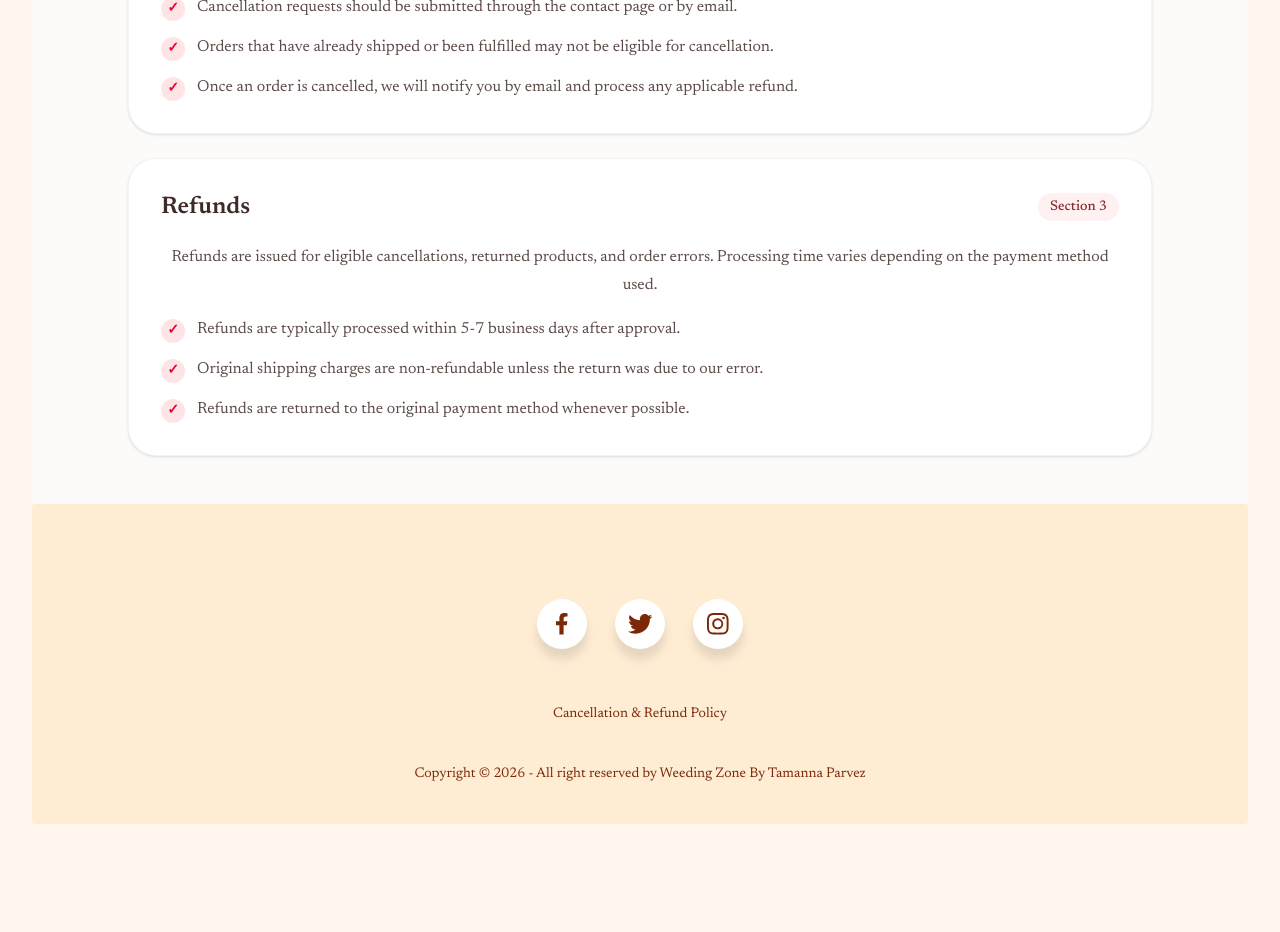
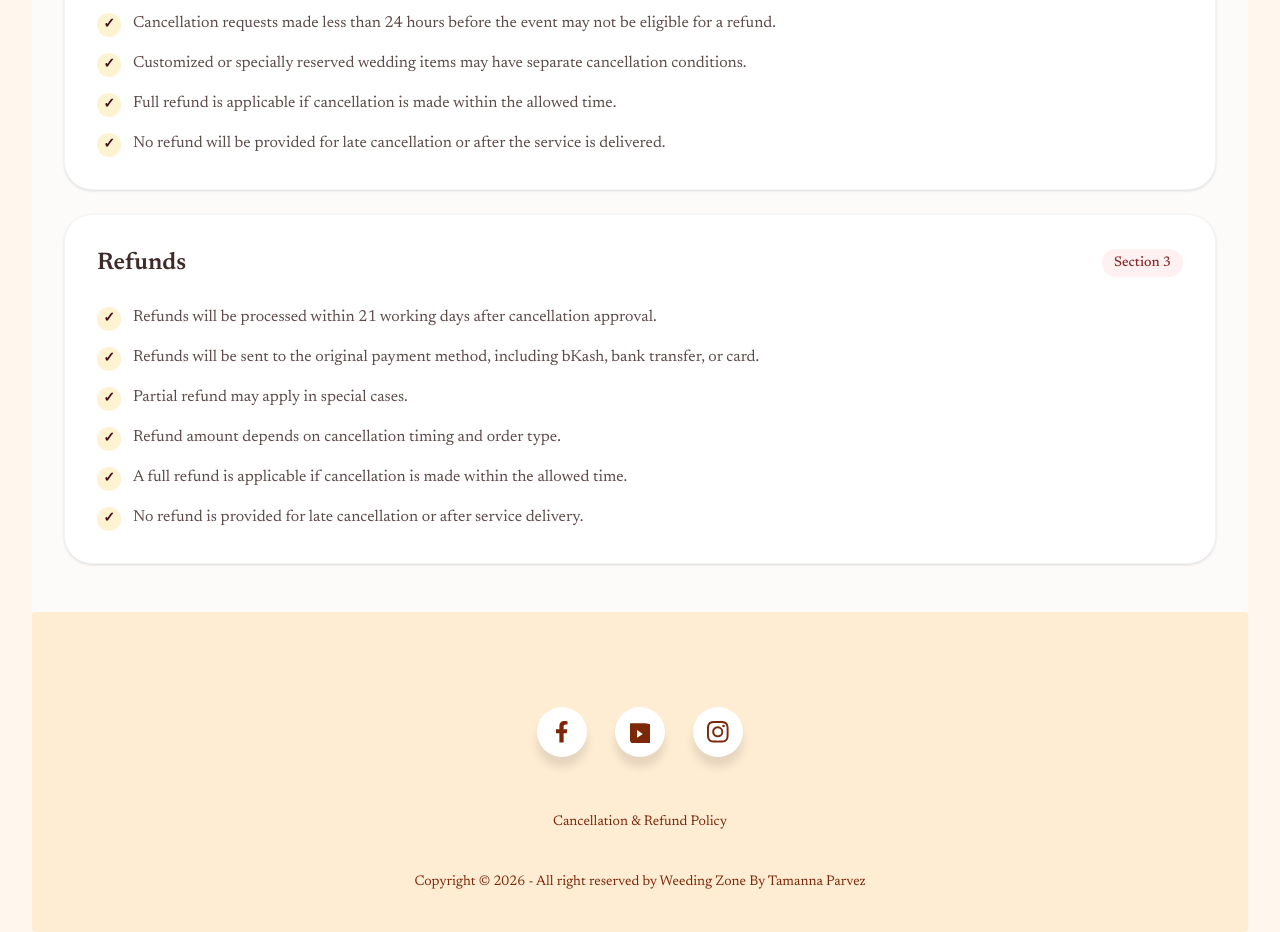
Before and after one commit to tamanna-cse-iubat/weeding-zone, a React (Vite) app in the folder weeding-zone-client/: page /policy in a window 1280 px wide. Shown: the part 820-1752 px from the top of the page. Before the commit the page ends 1644 px from the top, so only its background shows below. Built offline with nearby package versions, Linux system fonts and the light colour scheme; no server answers.

Commit message:
footer icon link

```diff
--- a/weeding-zone-client/src/assets/Components/Cancellation & Refund Policy/Policy.jsx
+++ b/weeding-zone-client/src/assets/Components/Cancellation & Refund Policy/Policy.jsx
@@ -1,40 +1,37 @@
 import React from 'react';
-import { Link } from 'react-router';
 
 const policySections = [
     {
         id: 'overview',
         title: 'Overview',
-        paragraphs: [
+        bullets: [
             'We want you to feel confident when shopping with us. This Cancellation & Refund Policy explains how cancellations and refunds are handled for products and services purchased through our website.',
         ],
     },
     {
         id: 'cancellations',
         title: 'Order Cancellation',
-        paragraphs: [
-            'If you need to cancel an order, please contact our support team as soon as possible. Cancellations are accepted before the order has entered the shipping process or before any service has been rendered.',
-        ],
         bullets: [
-            'Cancellation requests should be submitted through the contact page or by email.',
-            'Orders that have already shipped or been fulfilled may not be eligible for cancellation.',
-            'Once an order is cancelled, we will notify you by email and process any applicable refund.',
+            'Orders can be cancelled within 24 hours of placing the order without any additional charge.',
+            'If the cancellation is made 3 days before the event date, a partial refund may be provided.',
+            'Cancellation requests made less than 24 hours before the event may not be eligible for a refund.',
+            'Customized or specially reserved wedding items may have separate cancellation conditions.',
+            'Full refund is applicable if cancellation is made within the allowed time.',
+            'No refund will be provided for late cancellation or after the service is delivered.',
         ],
     },
     {
         id: 'refunds',
         title: 'Refunds',
-        paragraphs: [
-            'Refunds are issued for eligible cancellations, returned products, and order errors. Processing time varies depending on the payment method used.',
-        ],
         bullets: [
-            'Refunds are typically processed within 5-7 business days after approval.',
-            'Original shipping charges are non-refundable unless the return was due to our error.',
-            'Refunds are returned to the original payment method whenever possible.',
+            'Refunds will be processed within 21 working days after cancellation approval.',
+            'Refunds will be sent to the original payment method, including bKash, bank transfer, or card.',
+            'Partial refund may apply in special cases.',
+            'Refund amount depends on cancellation timing and order type.',
+            'A full refund is applicable if cancellation is made within the allowed time.',
+            'No refund is provided for late cancellation or after service delivery.',
         ],
     },
-
-
 ];
 
 const Policy = () => {
@@ -46,14 +43,14 @@ const Policy = () => {
 
     return (
         <section className="min-h-screen bg-[#FDFBF9] py-12 px-4 sm:px-6 lg:px-8">
-            <div className="mx-auto max-w-5xl">
-                <div className="overflow-hidden rounded-[2rem] border border-gray-100 bg-white shadow-[0_40px_120px_-40px_rgba(74,14,27,0.35)]">
+            <div className="mx-auto max-w-6xl">
+                <div className="overflow-hidden rounded-4xl border border-gray-100 bg-white shadow-[0_40px_120px_-40px_rgba(74,14,27,0.35)]">
                     <div className="h-2 bg-[#4A0E1B]"></div>
                     <div className="p-8 md:p-12">
-                        <span className="inline-block rounded-full bg-rose-50 px-4 py-2 text-xs font-semibold uppercase tracking-[.2em] text-[#8A2B2B]">
+                        <span className="inline-flex items-center rounded-full bg-rose-50 px-4 py-2 text-xs font-semibold uppercase tracking-[.2em] text-[#8A2B2B]">
                             Policy Document
                         </span>
-                        <div className="mt-6 sm:flex sm:items-end sm:justify-between gap-4">
+                        <div className="mt-6 grid gap-6 lg:grid-cols-[1.7fr_0.8fr] lg:items-end">
                             <div>
                                 <h1 className="text-4xl font-semibold tracking-tight text-[#2A1A17] sm:text-5xl">
                                     Cancellation & Refund Policy
@@ -65,6 +62,7 @@ const Policy = () => {
                             <div className="rounded-3xl bg-[#FEF4F2] px-5 py-4 text-sm text-[#8A2B2B] ring-1 ring-rose-100">
                                 <p className="font-semibold">Last updated</p>
                                 <p className="mt-1">{lastUpdated}</p>
+                                <p className="mt-2 text-xs text-[#7E4A44]">Read the rules carefully for smooth cancellations and refunds.</p>
                             </div>
                         </div>
                     </div>
@@ -73,23 +71,18 @@ const Policy = () => {
                 <div className="mt-10 grid gap-6">
                     {policySections.map((section, index) => (
                         <article key={section.id} className="rounded-[1.75rem] border border-gray-100 bg-white p-8 shadow-sm transition-shadow duration-300 hover:shadow-xl">
-                            <div className="flex items-center justify-between gap-4">
+                            <div className="flex flex-col gap-4 lg:flex-row lg:items-center lg:justify-between">
                                 <h2 className="text-2xl font-semibold text-[#3F2A28]">{section.title}</h2>
                                 <span className="rounded-full bg-rose-50 px-3 py-1 text-sm font-medium text-[#8A2B2B]">
                                     Section {index + 1}
                                 </span>
                             </div>
-                            <div className="mt-5 space-y-4 text-[#5D4B48]">
-                                {section.paragraphs.map((paragraph, paragraphIndex) => (
-                                    <p key={paragraphIndex} className="leading-7">
-                                        {paragraph}
-                                    </p>
-                                ))}
+                            <div className="mt-6 space-y-4 text-[#5D4B48]">
                                 {section.bullets && (
                                     <ul className="space-y-3">
                                         {section.bullets.map((bullet, bulletIndex) => (
                                             <li key={bulletIndex} className="flex gap-3 text-base leading-7">
-                                                <span className="mt-1 inline-flex h-6 w-6 items-center justify-center rounded-full bg-rose-100 text-rose-600 text-sm font-bold">
+                                                <span className="mt-1 inline-flex h-6 w-6 items-center justify-center rounded-full bg-[#F5C518]/20 text-[#4A0E1B] text-sm font-bold">
                                                     ✓
                                                 </span>
                                                 <span>{bullet}</span>
--- a/weeding-zone-client/src/assets/Components/Footer/Footer.css
+++ b/weeding-zone-client/src/assets/Components/Footer/Footer.css
@@ -71,10 +71,11 @@
   color: #fff;
 }
 
-.wrapper .twitter:hover,
-.wrapper .twitter:hover .tooltip,
-.wrapper .twitter:hover .tooltip::before {
-  background: #1da1f2;
+.wrapper .youtube:hover,
+.wrapper .youtube:hover,
+.wrapper .youtube:hover .tooltip,
+.wrapper .youtube:hover .tooltip::before {
+  background: #ff0000;
   color: #fff;
 }
 
--- a/weeding-zone-client/src/assets/Components/Footer/Footer.jsx
+++ b/weeding-zone-client/src/assets/Components/Footer/Footer.jsx
@@ -7,6 +7,7 @@ const Footer = () => {
         <footer className="footer footer-horizontal footer-center bg-base-200 text-base-content rounded p-10">
 
             <ul class="wrapper">
+                <Link to="https://www.facebook.com/" target="_blank" rel="noopener noreferrer">
                     <li class="icon facebook">
                         <span class="tooltip">Facebook</span>
                         <svg
@@ -20,20 +21,26 @@ const Footer = () => {
                             ></path>
                         </svg>
                     </li>
-                <li class="icon twitter">
-                    <span class="tooltip">Twitter</span>
+                </Link>
+                <Link to="https://www.youtube.com/" target="_blank" rel="noopener noreferrer">
+                    <li class="icon youtube">
+                        <span class="tooltip">YouTube</span>
+
                         <svg
-                        height="1.8em"
+                            xmlns="http://www.w3.org/2000/svg"
+                            height="1.2em"
                             fill="currentColor"
-                        viewBox="0 0 48 48"
-                        xmlns="http://www.w3.org/2000/svg"
-                        class="twitter"
+                            class="bi bi-youtube"
+                            viewBox="0 0 18 20"
                         >
                             <path
-                            d="M42,12.429c-1.323,0.586-2.746,0.977-4.247,1.162c1.526-0.906,2.7-2.351,3.251-4.058c-1.428,0.837-3.01,1.452-4.693,1.776C34.967,9.884,33.05,9,30.926,9c-4.08,0-7.387,3.278-7.387,7.32c0,0.572,0.067,1.129,0.193,1.67c-6.138-0.308-11.582-3.226-15.224-7.654c-0.64,1.082-1,2.349-1,3.686c0,2.541,1.301,4.778,3.285,6.096c-1.211-0.037-2.351-0.374-3.349-0.914c0,0.022,0,0.055,0,0.086c0,3.551,2.547,6.508,5.923,7.181c-0.617,0.169-1.269,0.263-1.941,0.263c-0.477,0-0.942-0.054-1.392-0.135c0.94,2.902,3.667,5.023,6.898,5.086c-2.528,1.96-5.712,3.134-9.174,3.134c-0.598,0-1.183-0.034-1.761-0.104C9.268,36.786,13.152,38,17.321,38c13.585,0,21.017-11.156,21.017-20.834c0-0.317-0.01-0.633-0.025-0.945C39.763,15.197,41.013,13.905,42,12.429"
+                                d="M8.051 1.999h-.002C5.062 1.999 3.05 2.01 1.36 2.05c-1.69.04-3.02 1.37-3.06 3.06C-.01 6.05 0 8.062 0 11.051v-.002c0 2.989-.01 4.999-.05 6.69-.04 1.69 1.33 3.02 3.02 3.06C5.05 21.99 7.062 22 10.051 22h-.002c2.989 0 4.999-.01 6.69-.05 1.69-.04 3.02-1.33 3.06-3.02.04-1.69.05-3.701.05-6.69v.002c0-2.989-.01-4.999-.05-6.69-.04-1.69-1.33-3.02-3.02-3.06C14.999 2.01 12.989 1.999 9.998 1.999zM6.545 15.568V8.432L11.818 12l-5.273 3.568z"
                             ></path>
                         </svg>
+
                     </li>
+                </Link>
+                <Link to="https://www.instagram.com/" target="_blank" rel="noopener noreferrer">
                     <li class="icon instagram">
                         <span class="tooltip">Instagram</span>
                         <svg
@@ -48,6 +55,7 @@ const Footer = () => {
                         ></path>
                     </svg>
                     </li>
+                </Link>
             </ul>
             <aside>
               <Link to="/policy">Cancellation & Refund Policy</Link>
```
Lines whose indentation alone changed are shown as unchanged.
